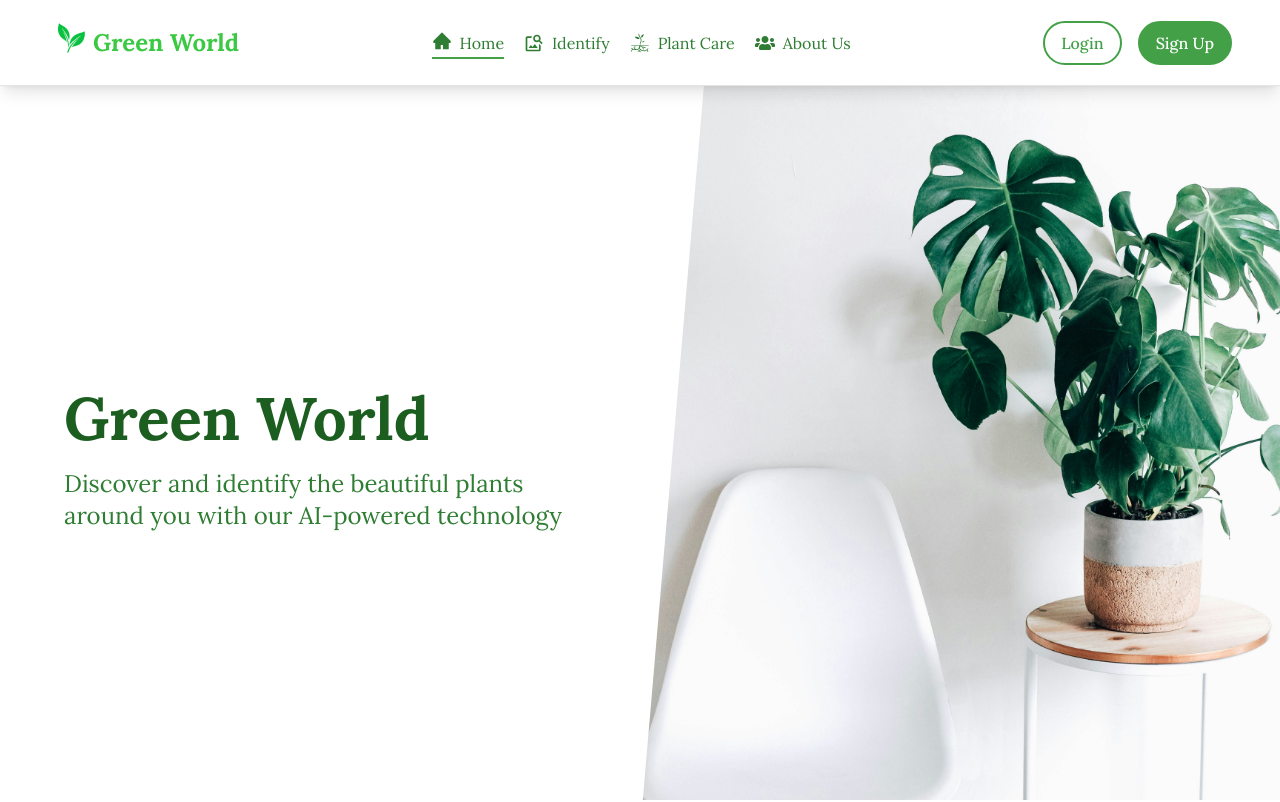
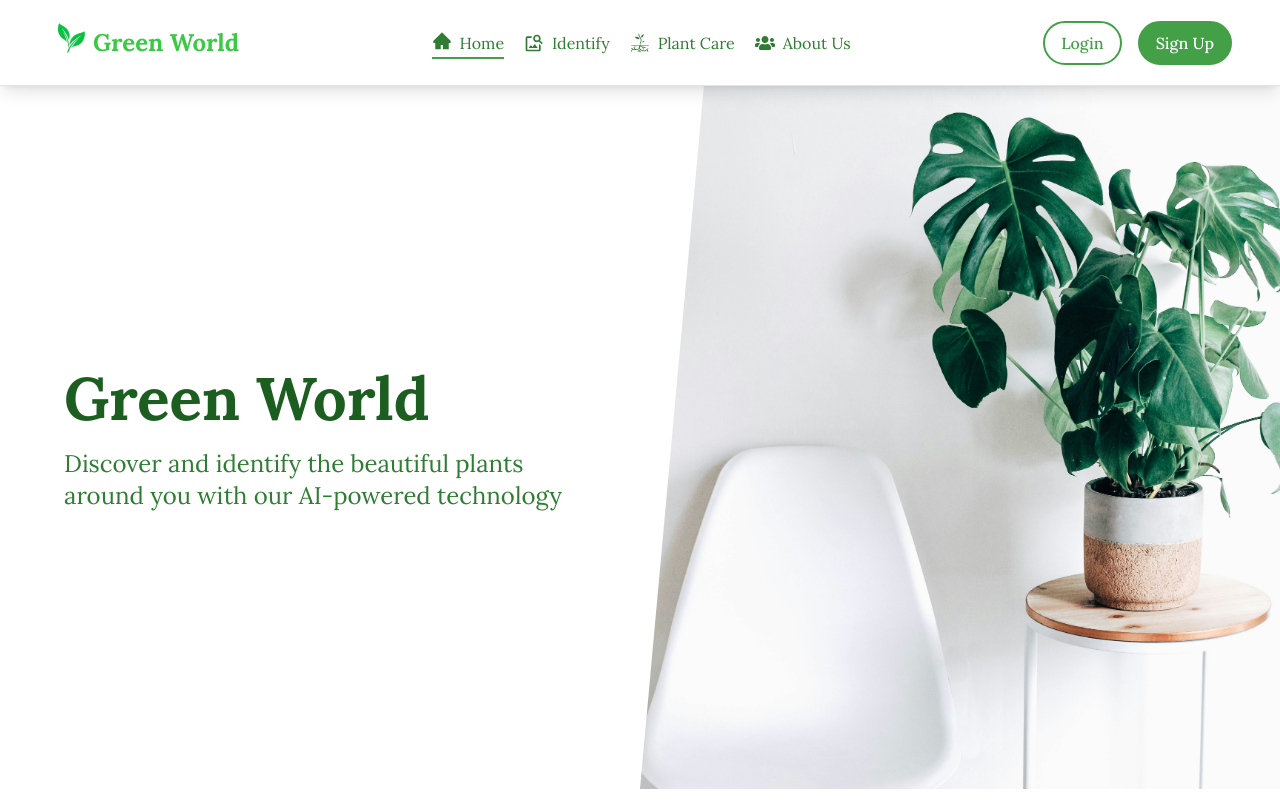
Before and after one commit to Green-World-Project/green-world-web, a React (Vite) app: page /home in a window 1280 px wide. Shown: the top 802 px of the page. Built offline with nearby package versions, Linux system fonts and the light colour scheme.

Commit message:
style: Update some styles

```diff
--- a/src/index.css
+++ b/src/index.css
@@ -44,7 +44,7 @@ body {
 
 @layer utilities {
   .container-custom {
-    @apply max-w-[2000px] mx-auto pt-[120px] max-md:pt-10;
+    @apply max-w-[2000px] mx-auto pt-[120px] pb-10;
   }
 }
 
--- a/src/pages/Home/components/Hero.tsx
+++ b/src/pages/Home/components/Hero.tsx
@@ -17,7 +17,7 @@ export default function Hero() {
       className="hero bg-custom-gradient
     "
     >
-      <div className="grid grid-cols-1 md:grid-cols-2 h-screen overflow-hidden container-custom">
+      <div className="grid grid-cols-1 md:grid-cols-2 h-screen overflow-hidden container-custom max-md:pt-10 pb-0">
         <motion.div
           className="flex flex-col justify-center p-[2rem] lg:p-[4rem]"
           initial="hidden"
```
